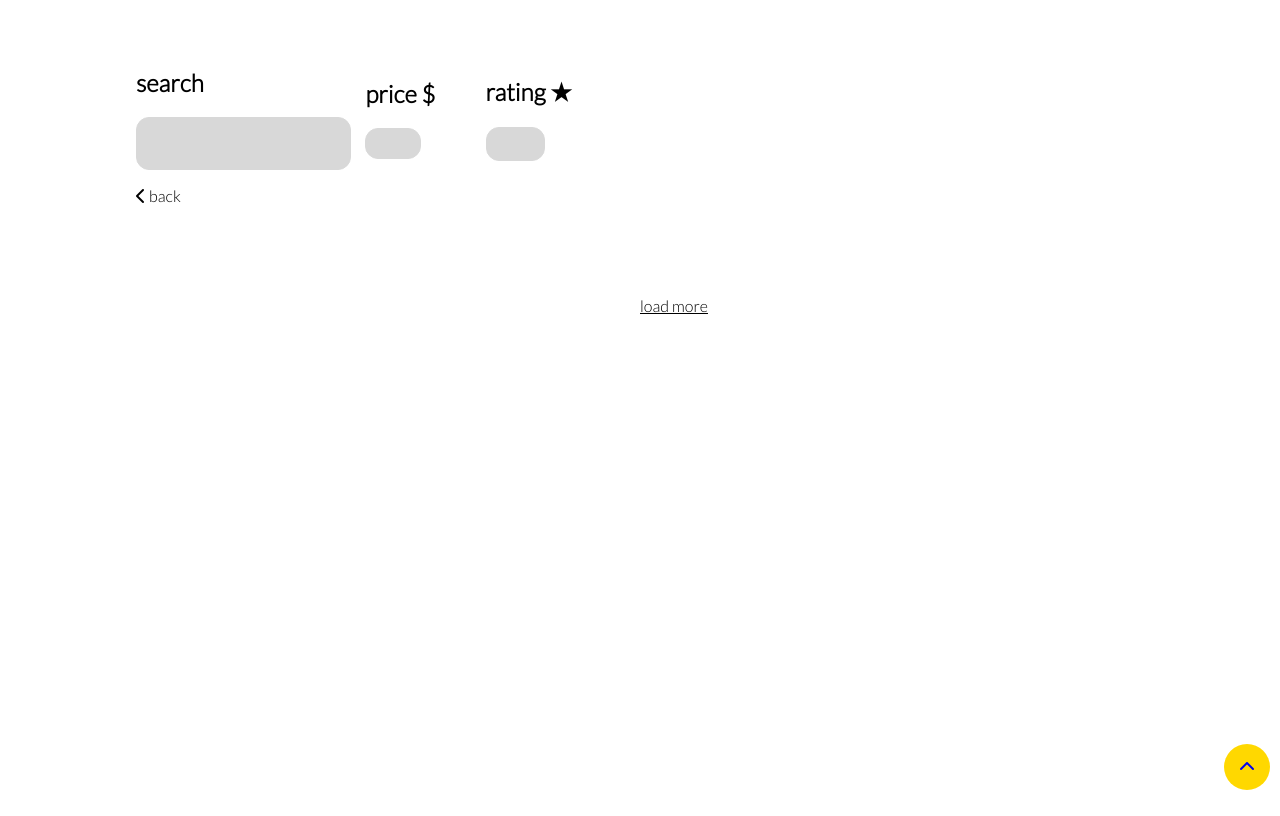
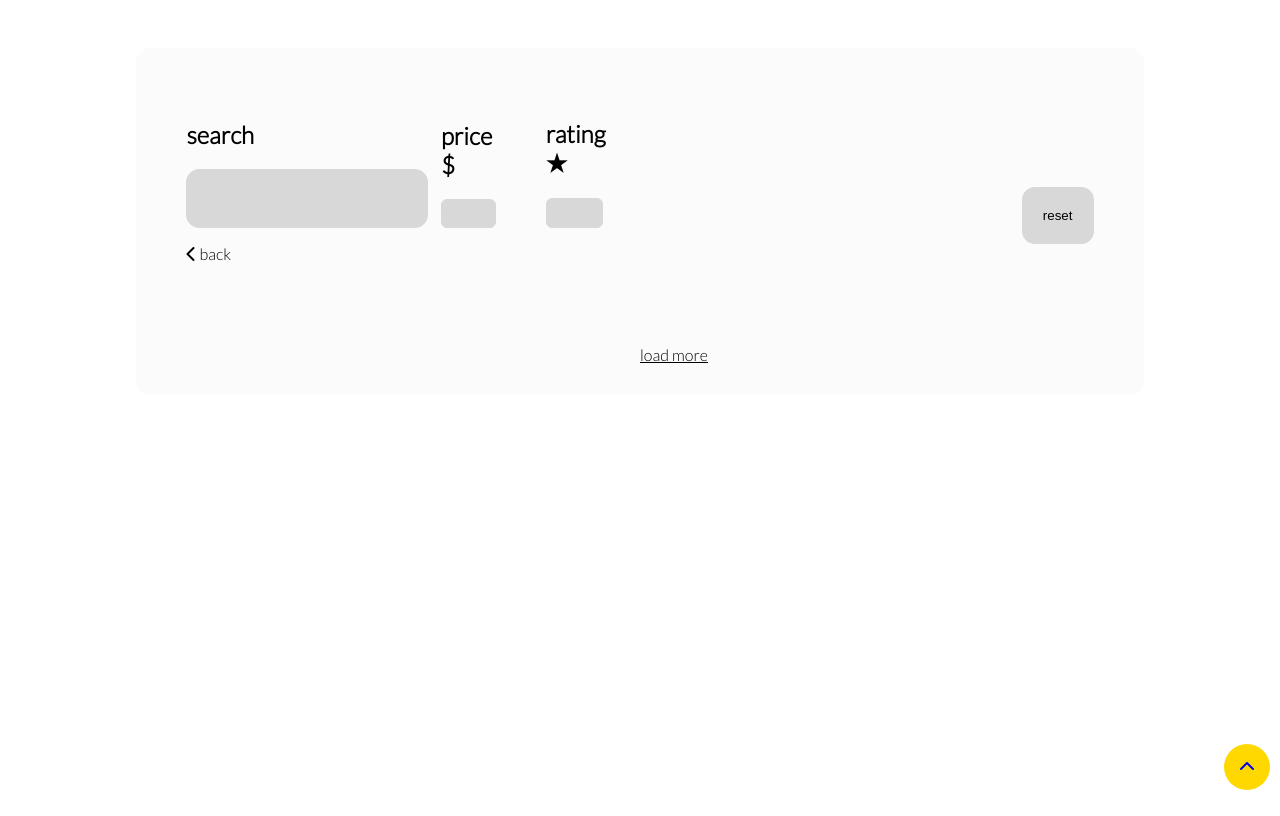
Before and after one commit to AviRatnam0608/539-final-project, a website: page resultsPage.html in a window 1280 px wide. Drawn offline with Linux system fonts and the light colour scheme.

Commit message:
Added new stuff

```diff
--- a/css/resultsPageStyles.css
+++ b/css/resultsPageStyles.css
@@ -7,6 +7,23 @@ html {
 body {
   font-family: "Lato", sans-serif;
   background: #ffffff;
+}
+
+main {
+  background: #fbfbfb;
+  padding: 5%;
+  border-radius: 15px;
+}
+
+#skip-to-content {
+  position: absolute;
+  left: -500px;
+  top: -500px;
+}
+
+#skip-to-content:focus {
+  left: 0px;
+  top: 0px;
 }
 
 .landing-page-bg {
@@ -144,6 +161,12 @@ input {
   border: solid #d8d8d8 1px;
   border-radius: 7px;
   padding: 2.5%;
+  font-size: 15px;
+}
+
+#priceSearch,
+#ratingSearch {
+  border-radius: 6px;
 }
 
 input:focus {
@@ -154,6 +177,11 @@ input:focus {
   display: flex;
   justify-content: space-evenly;
   align-items: center;
+  gap: 2.5%;
+}
+
+.search-buttons button {
+  display: none;
 }
 
 @media only screen and (min-width: 1200px) {
@@ -162,10 +190,9 @@ input:focus {
   }
 
   .search-options {
-    display: flex;
     justify-content: flex-start;
-    gap: 5%;
-    align-items: left;
+    gap: 15%;
+    align-items: flex-end;
   }
   #filter-options {
     display: grid;
@@ -190,4 +217,24 @@ input:focus {
   input:focus {
     background: #d8d8d8;
   }
+
+  .search-buttons button {
+    display: initial;
+    height: 50%;
+    border-radius: 13px;
+    background: #d8d8d8;
+    border: solid #d8d8d8;
+    padding: 2%;
+  }
+
+  .search-buttons button:hover {
+    background: #ffffff;
+  }
+
+  .search-buttons {
+    display: flex;
+    flex-direction: row;
+    justify-content: space-between;
+    align-items: flex-end;
+  }
 }
--- a/js/fetchData.js
+++ b/js/fetchData.js
@@ -284,3 +284,13 @@ const filterByRating = (event) => {
     document.querySelector("#filter-options").textContent = "no results";
   }
 };
+
+const resetFilters = () => {
+  document.querySelector("#input-search").value = "";
+  document.querySelector("#ratingSearch").value = "";
+  document.querySelector("#priceSearch").value = "";
+  document.querySelector("#filter-options").innerHTML = "";
+  document.querySelectorAll(".toggleThis").forEach((element) => {
+    element.setAttribute("hidden", true);
+  });
+};
--- a/resultsPage.html
+++ b/resultsPage.html
@@ -12,6 +12,7 @@
     <title>search results</title>
   </head>
   <body onload="showData(7)" class="landing-page-bg">
+    <a id="skip-to-content" href="#content-section">skip to content</a>
     <header>
       <div id="landing-page-navbar">
         <!-- <div href="#">avinashr</div>
@@ -19,6 +20,7 @@
       </div>
     </header>
     <main>
+      <div class="search-buttons">
         <div class="search-options">
           <form onsubmit="filterSearchResults(event)">
             <label for="input-search"><h2>search</h2></label>
@@ -32,6 +34,8 @@
             <label for="ratingSearch"><h2>rating ★</h2></label>
             <input id="ratingSearch" type="number" min="1" max="5" />
           </form>
+        </div>
+        <button onclick="resetFilters()">reset</button>
       </div>
       <a href="index.html" class="backs">
         <i class="fa-solid fa-chevron-left"></i>
```
Lines whose indentation alone changed are shown as unchanged.
